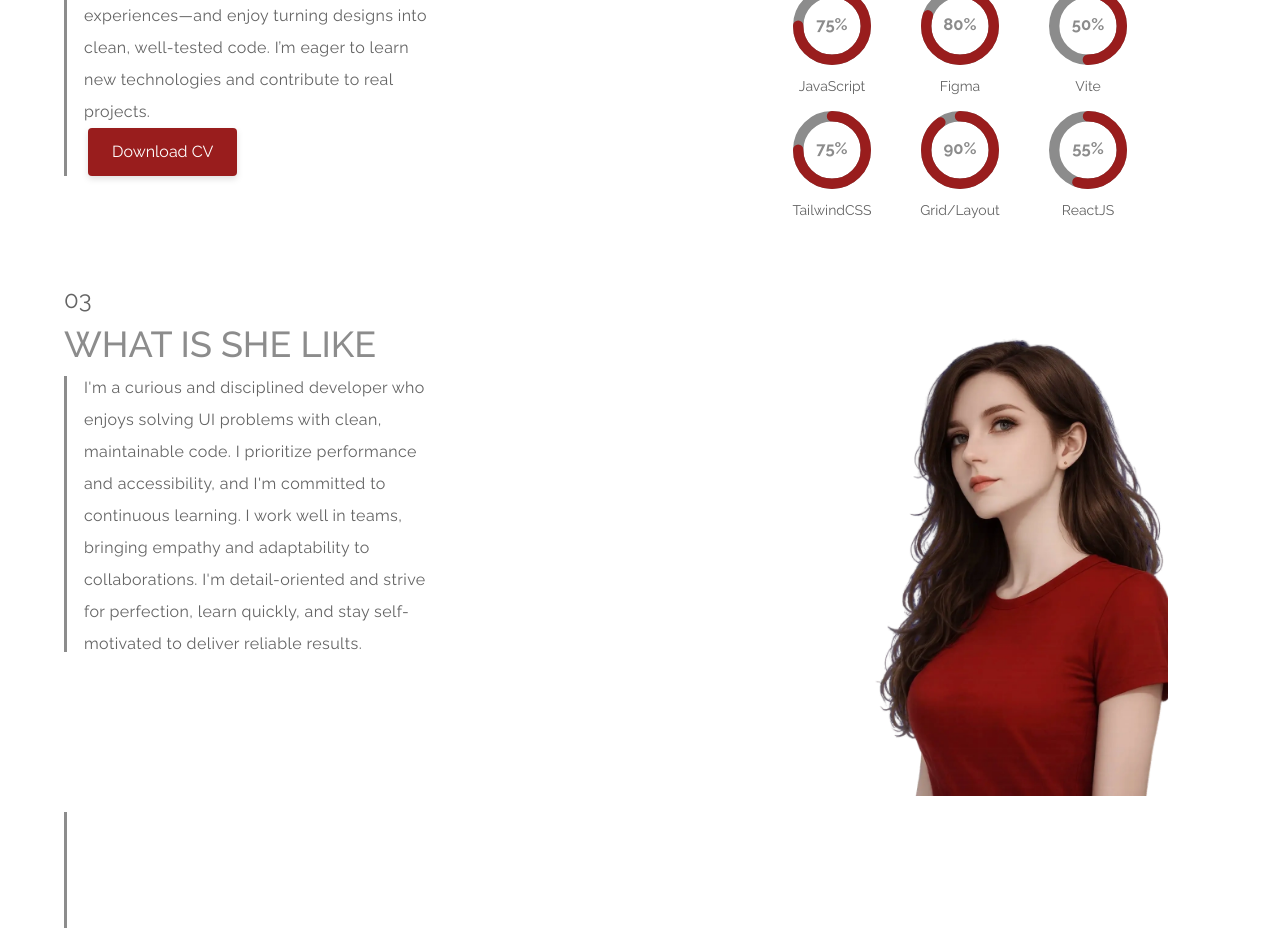
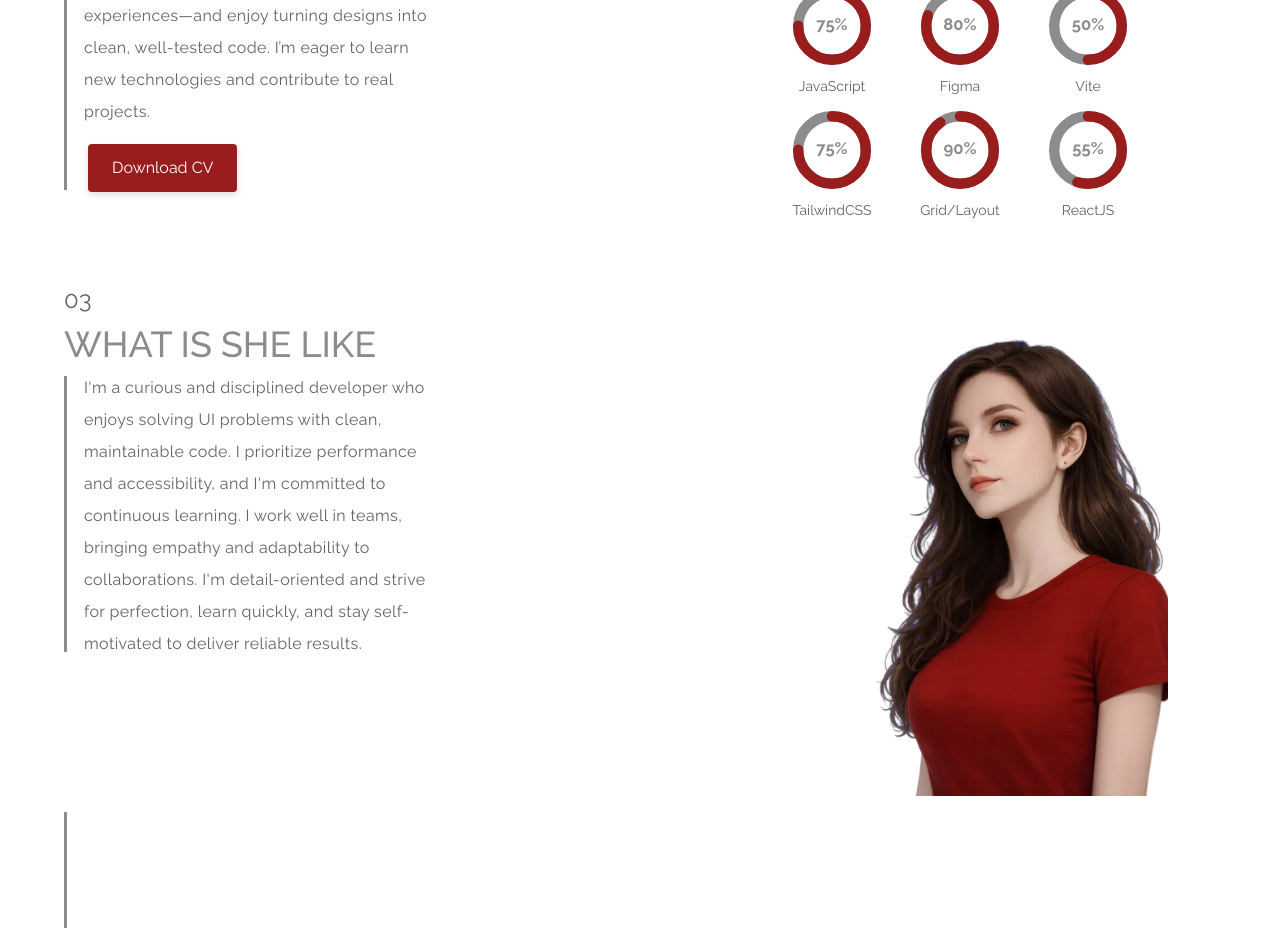
Before and after one commit to bavayra/Portfolio, a React (Vite) app: page / in a window 1280 px wide. Shown: the part 1640-2568 px from the top of the page. Built offline with nearby package versions, Linux system fonts and the light colour scheme.

Commit message:
style(About-1024): added mt to the btn. Corrected divider's heignt

```diff
--- a/src/index.css
+++ b/src/index.css
@@ -338,7 +338,7 @@
 
     --block-div-top: 124px;
     --block-div-2xs-h: 714px;
-    --block-div-xs-h: 332px;
+    --block-div-xs-h: 346px;
     --block-div-sm-h: 276px;
     --block-div-md-h: 504px;
     --block-div-lg-h: 510px;
--- a/src/sections/About.tsx
+++ b/src/sections/About.tsx
@@ -31,7 +31,7 @@ const About = () => {
       <Button
         variant="secondary"
         size="small"
-        className="mt-2 flex justify-end desktop-sm:ml-6 ml-auto phone-sm:mt-4 phone-sm:mr-8 mr-4 tablet-md:mr-30 tablet-sm:mr-16 tablet-sm:mt-0"
+        className="mt-2 flex justify-end desktop-sm:ml-6 desktop-sm:mt-4 ml-auto phone-sm:mt-4 phone-sm:mr-8 mr-4 tablet-md:mr-30 tablet-sm:mr-16 tablet-sm:mt-0"
       >
         Download CV
       </Button>
```
